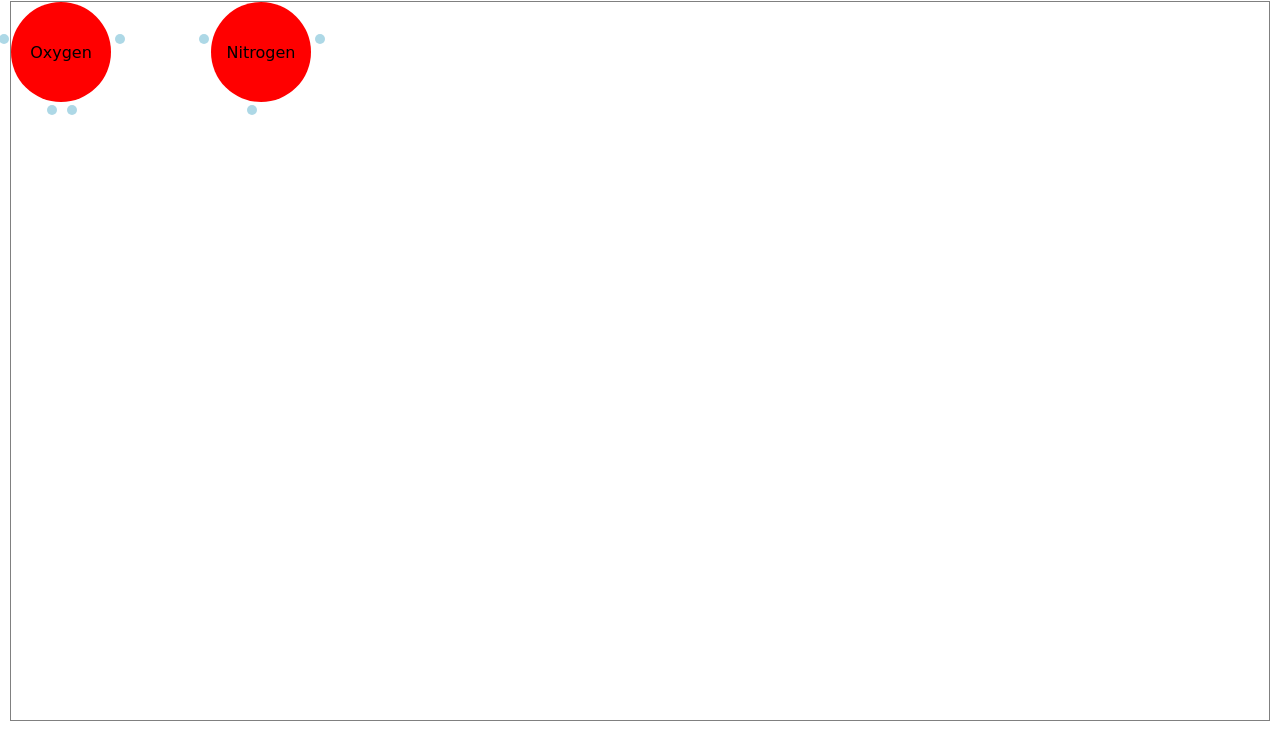
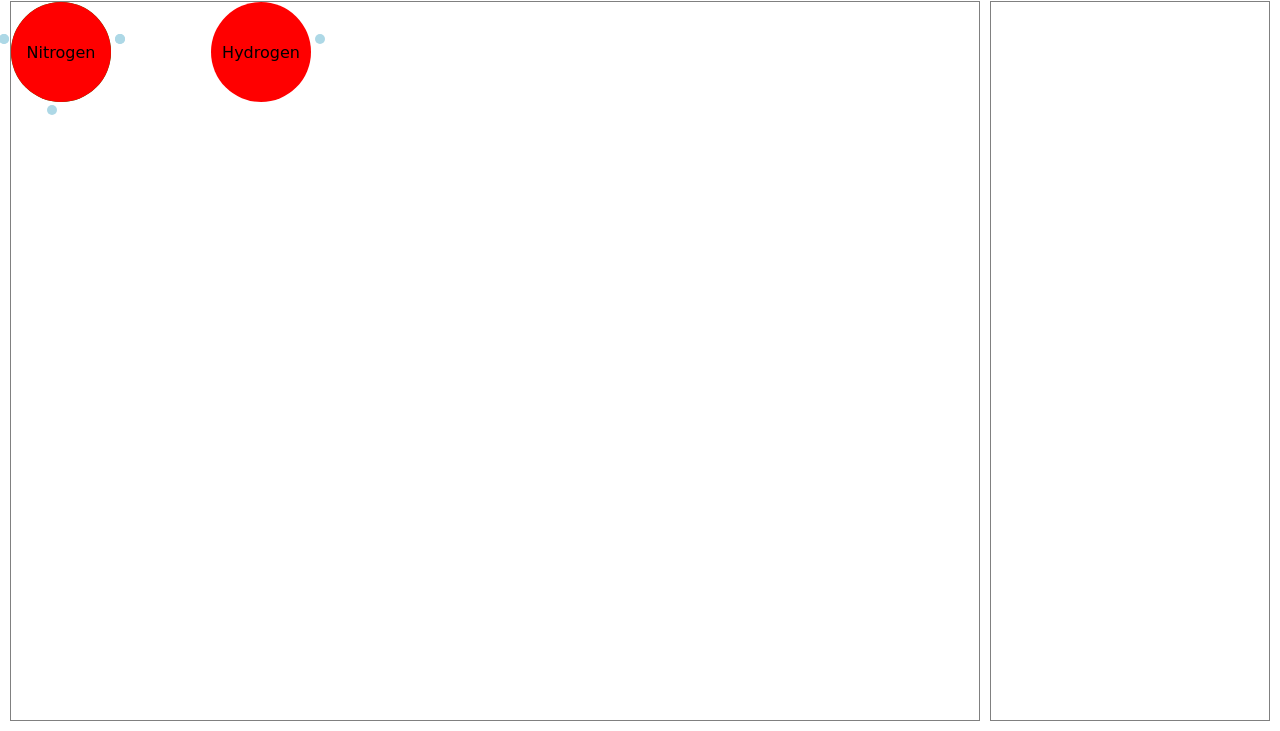
Before and after one commit to leo1812x/Molecular-Simulator, a website with bundled scripts: page index.html in a window 1280 px wide. Shown: the part 69-800 px from the top of the page. Built offline with nearby package versions, Linux system fonts and the light colour scheme.

Commit message:
last commit before breaking everything

```diff
--- a/index.html
+++ b/index.html
@@ -20,6 +20,7 @@
     </div>
 
     <div class="simulator" id="simulator"></div>
+    <div class="simulator-info"></div>
 
 
     <script src="/public/bundle.js"></script>
--- a/package.json
+++ b/package.json
@@ -5,7 +5,10 @@
   "main": "index.js",
   "scripts": {
     "test": "echo \"Error: no test specified\" && exit 1",
-    "watch": "watchify ./public/index.js -o ./public/bundle.js"
+
+    "watch": "watchify ./public/index.js -o ./public/bundle.js",
+    "compile": "tsc -w"
+
   },
   "author": "",
   "license": "ISC",
--- a/public/bundle.js
+++ b/public/bundle.js
@@ -1102,7 +1102,7 @@ class DOMElemento {
         else {
             this.html.style.backgroundColor = 'red';
         }
-        // console.log(`level:${this.level}---max:${this.max}---current:${this.electronInlevel}`);
+        console.log(`level:${this.level}---max:${this.max}---current:${this.electronInlevel}`);
     }
     Bond(other) {
         //! Ion bond
@@ -1117,23 +1117,21 @@ class DOMElemento {
         //! covalent bond
         else if (Math.abs(this.element.electronegativity - other.element.electronegativity) < 1.7) {
             console.log('covalent bond!');
-            console.log(other);
+            // console.log(other);
             this.bonded.push(other);
         }
         this.isStable();
     }
 }
-class DOMCompound {
-    constructor(...element) {
-        elements;
-    }
-}
 //! Testing
 // let circle = new DOMElemento(elements.Helium);
-// let circle3 = new DOMElemento(numbers[2]);
+let circle3 = new DOMElemento(numbers[2]);
 // let circle4 = new DOMElemento(numbers[3]);
-let circle5 = new DOMElemento(symbols.O);
-let circle2 = new DOMElemento(symbols.N);
-circle2.html.style.left = '200px';
+// let circle5 = new DOMElemento(symbols.O);
+// let circle2 = new DOMElemento(symbols.N);
+// let circle3 = new DOMElemento(symbols.Mg);
+let circle6 = new DOMElemento(numbers[1]);
+let circle7 = new DOMElemento(numbers[7]);
+circle6.html.style.left = '200px';
 
 },{"periodic-table":3}]},{},[5]);
--- a/styles/index.css
+++ b/styles/index.css
@@ -39,12 +39,25 @@
     bottom: 10px;
     top: 70px;
     left: 10px;
-    right: 10px;
+    right: 300px;
     box-sizing: border-box;
     border: 1px solid gray;
 
 }
 
+.simulator-info{
+    border-style: solid;
+    border-width: 3.5px;
+    border-color: gray;
+    position: absolute;
+    right: 10px;
+    bottom: 10px;
+    top: 70px;
+    width: 280px;
+    box-sizing: border-box;
+    border: 1px solid gray;
+
+}
 
 .info-button{
     background-color: rgb(128, 128, 128);
@@ -67,3 +80,7 @@
 .lk-logo, .gh-logo:hover{
     cursor: pointer;
 }
+
+.input{
+    width: 600px;
+}
```
Also changed, not shown: index.ts (+10 -12 lines), public/index.js (+9 -11 lines), 1 other file.
